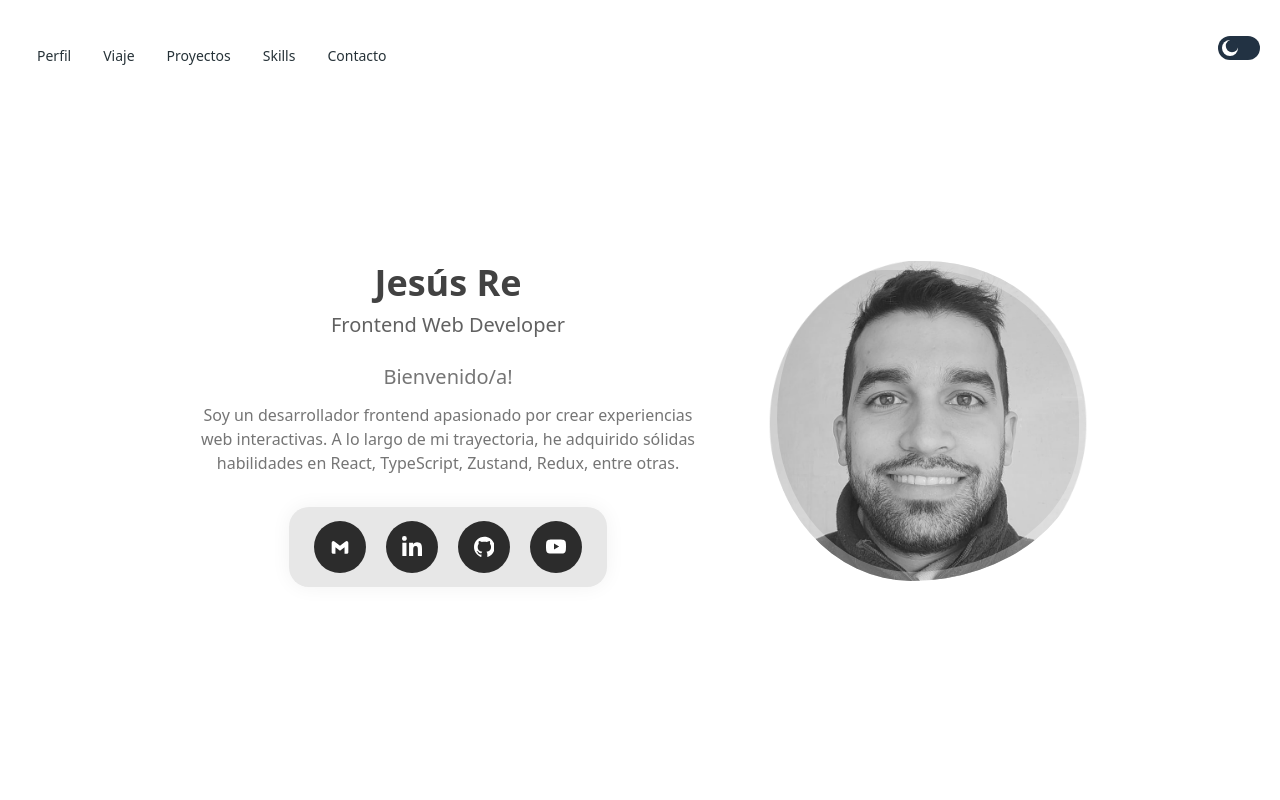
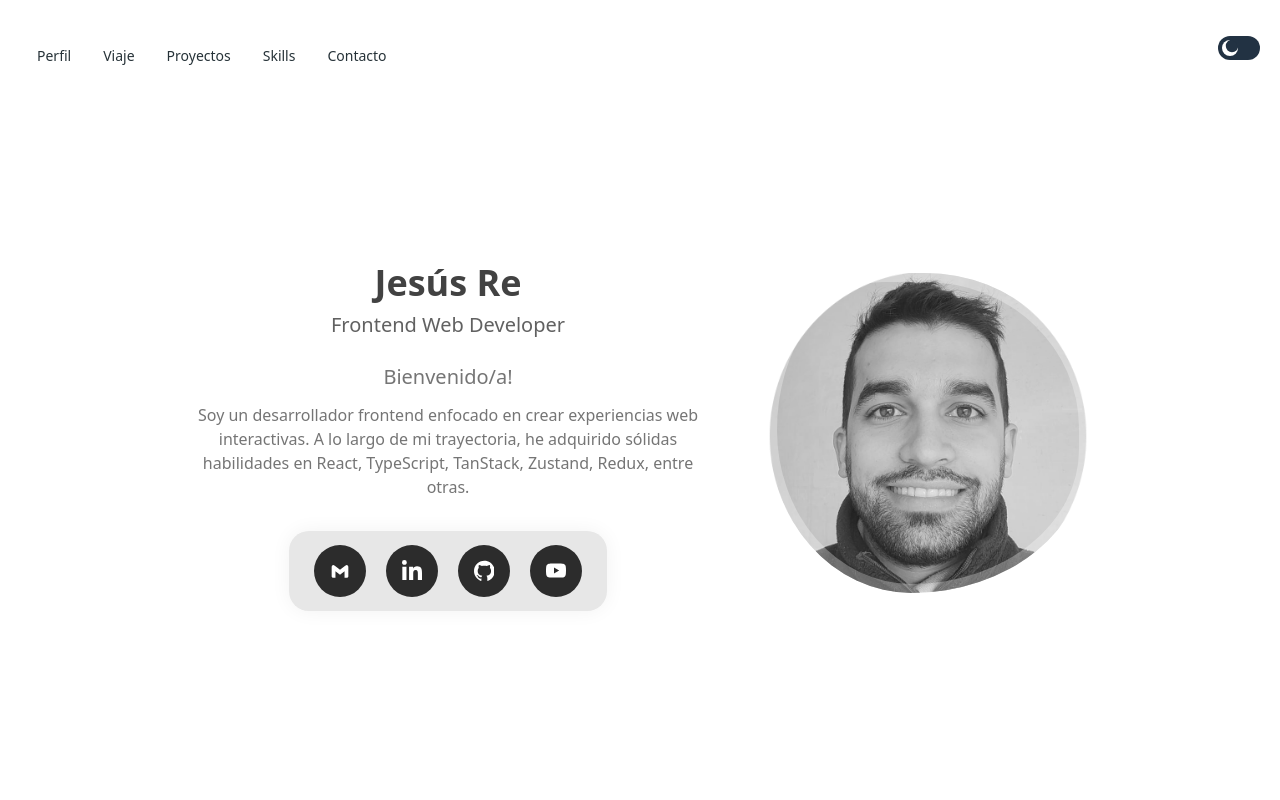
Before and after one commit to jesusre890/portfolio, a React (Vite) app: page / in a window 1280 px wide. Shown: the top 800 px of the page. Built offline with nearby package versions, Linux system fonts and the light colour scheme.

Commit message:
fix header

```diff
--- a/src/views/Header/Header.jsx
+++ b/src/views/Header/Header.jsx
@@ -25,10 +25,9 @@ const Header = () => {
             Bienvenido/a!
           </p>
           <p className="text-gray-600 max-w-sm mx-auto md:max-w-md lg:max-w-lg dark:text-blue-gray-100">
-            Soy un desarrollador frontend apasionado por crear experiencias web
+            Soy un desarrollador frontend enfocado en crear experiencias web
             interactivas. A lo largo de mi trayectoria, he adquirido sólidas
-            habilidades en React,
-            TypeScript, Zustand, Redux, entre otras.
+            habilidades en React, TypeScript, TanStack, Zustand, Redux, entre otras.
           </p>
           <div className="flex justify-center items-center pt-8">
             {/*<Social />*/}
```
